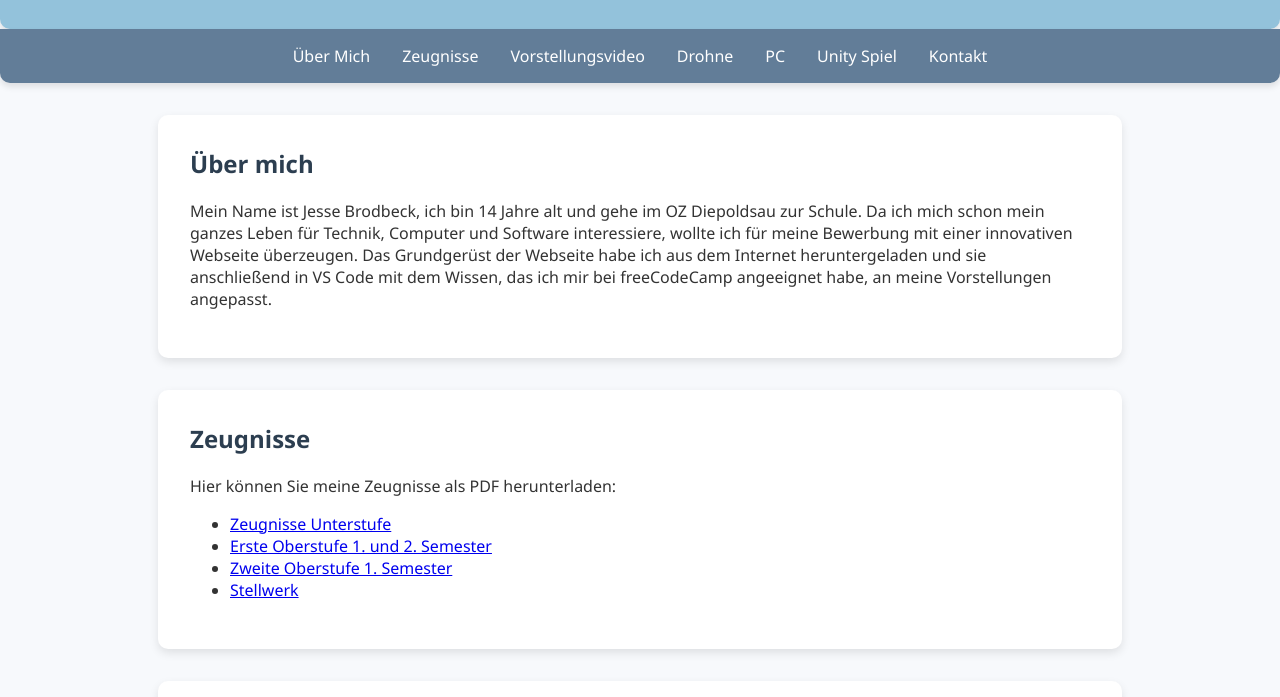
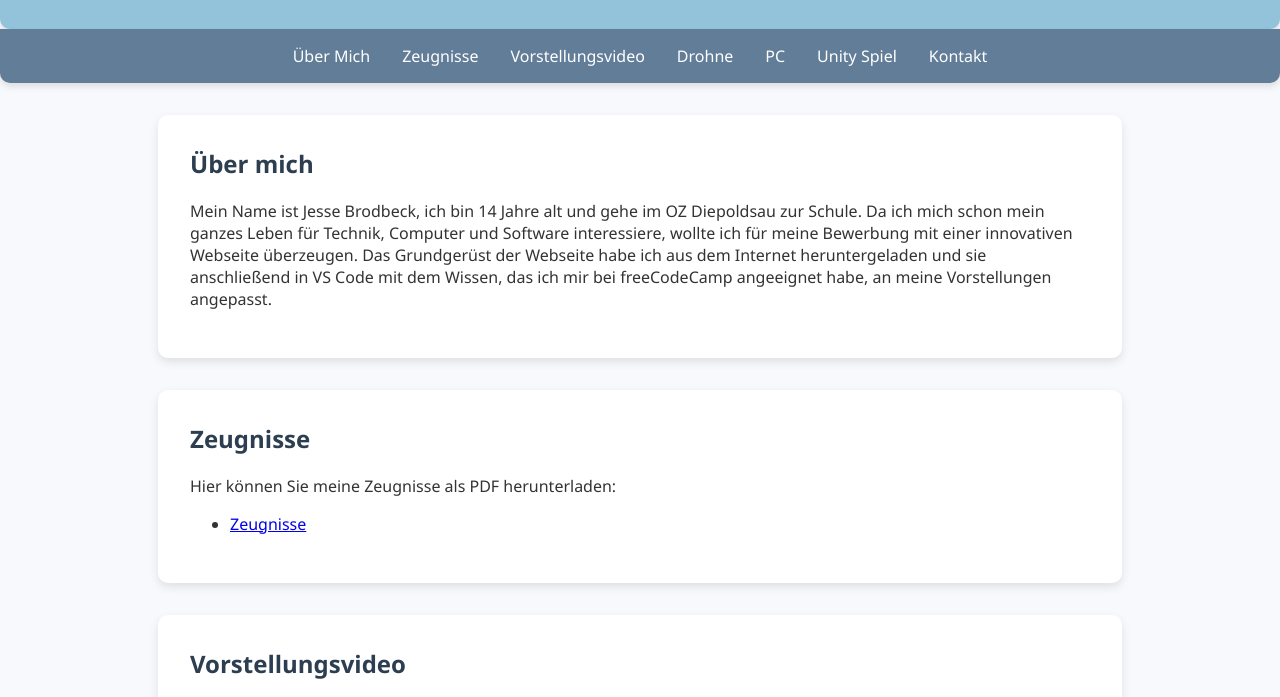
Before and after one commit to JesseBrodbeck/webseite, a plain HTML site: page index.html in a window 1280 px wide. Shown: the part 100-797 px from the top of the page. Drawn offline with Linux system fonts and the light colour scheme.

Commit message:
Update index.html

```diff
--- a/index.html
+++ b/index.html
@@ -33,10 +33,7 @@
         <h2>Zeugnisse</h2>
         <p>Hier können Sie meine Zeugnisse als PDF herunterladen:</p>
         <ul>
-            <li><a href="https://i.ibb.co/SspDFX4/Jesse-Primar.jpg" download>Zeugnisse Unterstufe</a></li>
-            <li><a href="https://i.ibb.co/0JkRgTQ/Jesse-1-SJ-1-2-Sem.jpg" download>Erste Oberstufe 1. und 2. Semester</a></li>
-            <li><a href="https://i.ibb.co/YR0qp96/Jesse-2-SJ-1-Sem.jpg" download>Zweite Oberstufe 1. Semester</a></li>
-            <li><a href="https://i.ibb.co/pWGwh5m/Stellwerk.jpg" download>Stellwerk</a></li>
+            <li><a href="https://ibb.co/sgbFv2r" download>Zeugnisse</a></li>
         </ul>
     </section>
 
```
